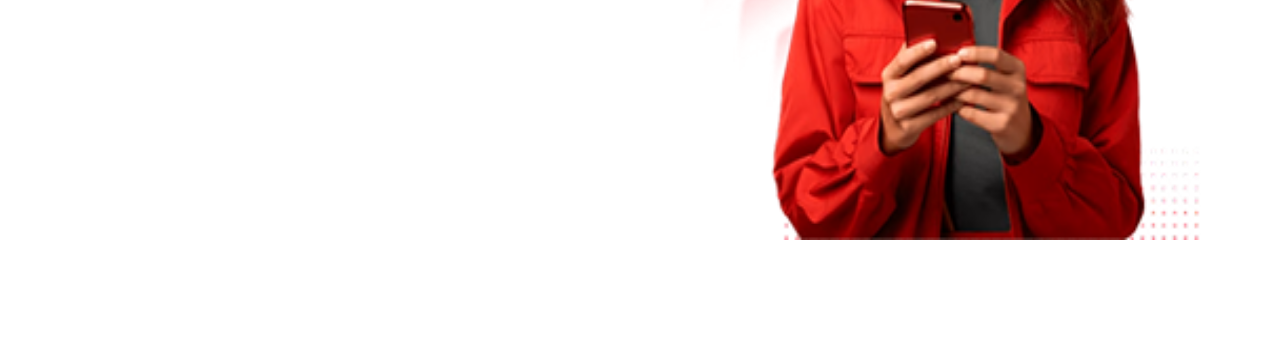
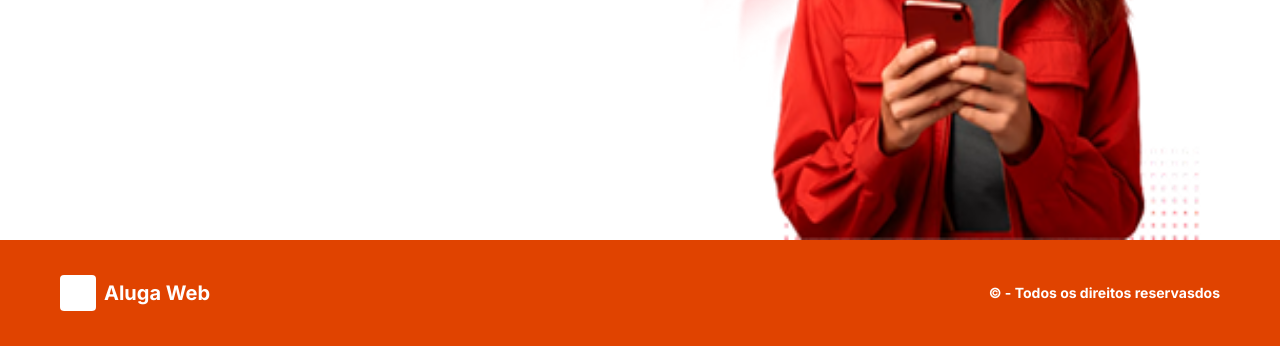
Before and after one commit to Jonassadm/tailwind-AlugaCasa-Aula, a plain HTML site: page index.html in a window 1280 px wide. Shown: the part 453-800 px from the top of the page. Drawn offline with nearby package versions, Linux system fonts and the light colour scheme.

Commit message:
projeto aluga casa finalizado

```diff
--- a/index.html
+++ b/index.html
@@ -34,12 +34,13 @@
             <span class="text-xl font-bold text-laranja">Aluga Web</span>
         </div>
         <!-- BOTÕES -->
-         <div>
-            <a href="login.html" class=" h-10 px-4 flex items-center gap-3 bg-laranja/20 rounded-md text-laranja fill-laranja duration-150 hover:bg-laranja hover:text-white hover:fill-white">
+        <div>
+            <a href="login.html"
+                class=" h-10 px-4 flex items-center gap-3 bg-laranja/20 rounded-md text-laranja fill-laranja duration-150 hover:bg-laranja hover:text-white hover:fill-white">
                 <box-icon name='user'></box-icon>
                 Entrar
             </a>
-         </div>
+        </div>
     </header>
 
     <main>
@@ -59,6 +60,17 @@
             </div>
         </div>
     </main>
+    <footer class="h-[130px] lg:h-[106px] bg-laranja flex flex-col gap-2 justify-center items-center lg:flex-row lg:justify-between lg:px-15">
+        <div class="flex gap-2 items-center">
+            <div class="w-9 h-9 bg-white rounded flex justify-center items-center">
+                <img src="imagens/icone.png" alt="">
+            </div>
+            <span class="text-xl font-bold text-white">Aluga Web</span>
+        </div>
+        <div>
+            <h6 class="text-white text-sm font-bold">&copy - Todos os direitos reservasdos</h6>
+        </div>
+    </footer>
 
     <script src="https://unpkg.com/boxicons@2.1.4/dist/boxicons.js"></script>
 </body>
```
